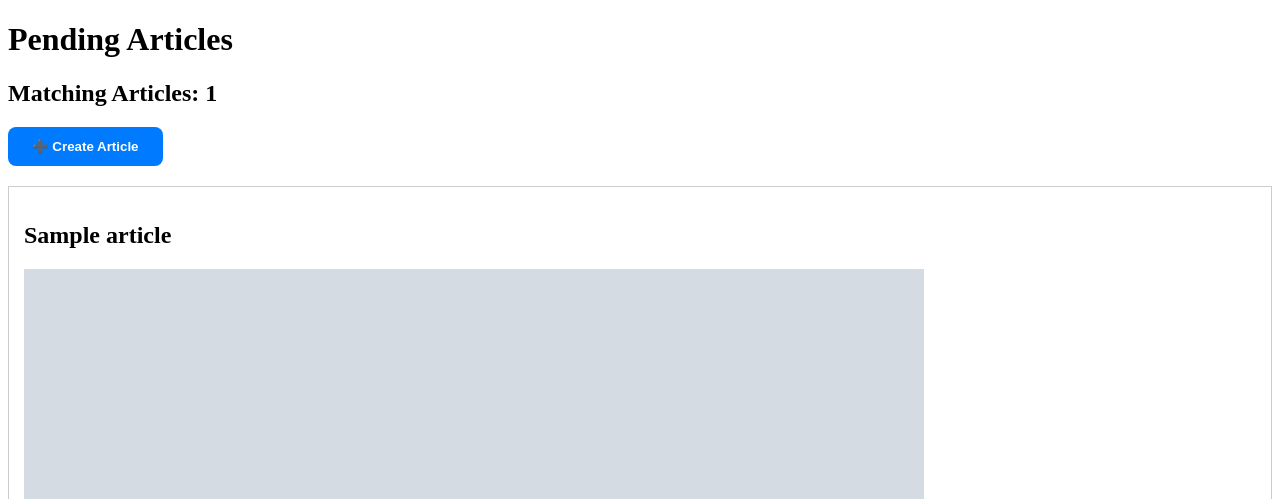
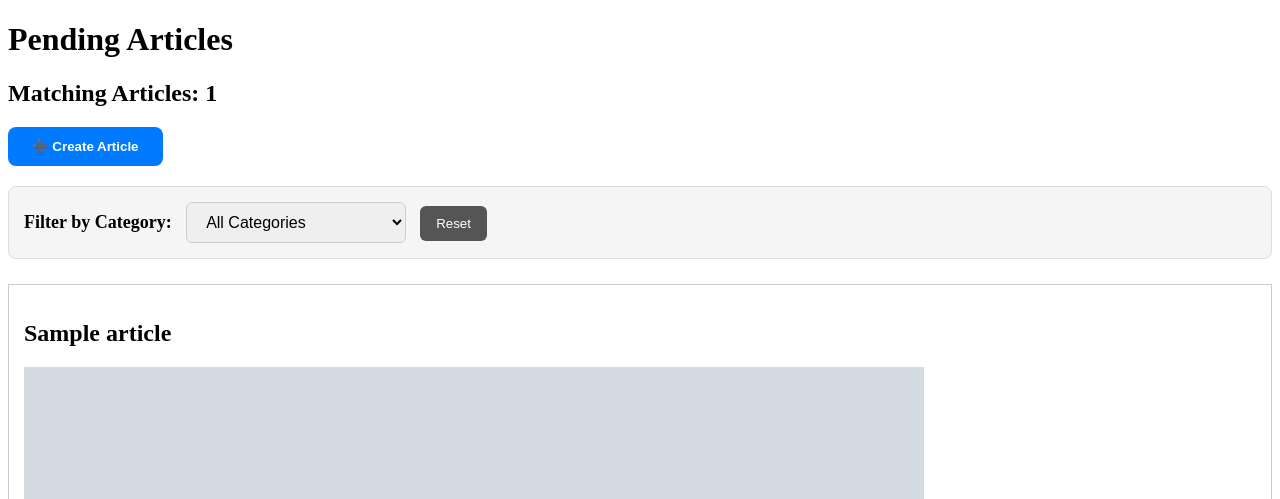
Before and after one commit to DarsanSethuraj/The-News-Feed, a FastAPI app: template Templates/pending_articles.html in a window 1280 px wide. Shown: the top 499 px of the page. Run offline with FastAPI, Linux system fonts and the light colour scheme; the template is opened without the code that fills it: most values are stand-ins (such as "Sample title", 1, 10 or a date in 2020); grey boxes marked "Sample" are stand-in pictures.

Commit message:
Category Filtering in Admin/pending

```diff
--- a/Templates/pending_articles.html
+++ b/Templates/pending_articles.html
@@ -2,14 +2,27 @@
 <html>
 
 <head>
+
     <title>Pending Articles</title>
+
 </head>
+
 
 <body>
 
+
     <h1>Pending Articles</h1>
 
-    <h2>Matching Articles: {{ article_count }}</h2>
+
+    <h2>
+        Matching Articles:
+        <span id="article-count">
+            {{ article_count }}
+        </span>
+    </h2>
+
+
+    <!-- CREATE ARTICLE -->
 
     <button
         type="button"
@@ -29,10 +42,85 @@
     </button>
 
 
+    <!-- CATEGORY FILTER -->
+
+    <div
+        style="
+            margin-bottom:25px;
+            padding:15px;
+            background:#f5f5f5;
+            border:1px solid #ddd;
+            border-radius:8px;
+        "
+    >
+
+        <label
+            for="category-filter"
+            style="
+                font-weight:bold;
+                font-size:18px;
+                margin-right:10px;
+            "
+        >
+            Filter by Category:
+        </label>
+
+
+        <select
+            id="category-filter"
+            onchange="filterArticlesByCategory()"
+            style="
+                padding:10px 15px;
+                font-size:16px;
+                border:1px solid #ccc;
+                border-radius:6px;
+                min-width:220px;
+                cursor:pointer;
+            "
+        >
+
+            <option value="all">
+                All Categories
+            </option>
+
+
+            {% for category in categories %}
+
+                <option value="{{ category }}">
+                    {{ category }}
+                </option>
+
+            {% endfor %}
+
+        </select>
+
+
+        <button
+            type="button"
+            onclick="resetCategoryFilter()"
+            style="
+                margin-left:10px;
+                padding:10px 16px;
+                border:none;
+                border-radius:6px;
+                background:#555;
+                color:white;
+                cursor:pointer;
+            "
+        >
+            Reset
+        </button>
+
+    </div>
+
+
+
     {% for article in articles %}
+
 
     <div
         id="article-{{ article.id }}"
+        data-category="{{ article.category }}"
         style="
             border:1px solid #ccc;
             padding:15px;
@@ -41,11 +129,13 @@
         "
     >
 
+
         <!-- TITLE -->
 
         <h2 id="title-display-{{ article.id }}">
             {{ article.title }}
         </h2>
+
 
 
         <!-- IMAGE -->
@@ -65,22 +155,27 @@
         {% endif %}
 
 
+
         <!-- IMAGE URL -->
 
         <p>
 
-            <strong>Image URL:</strong>
+            <strong>
+                Image URL:
+            </strong>
 
             <span
                 id="image-url-display-{{ article.id }}"
-                style="word-break:break-all;
-                color:#007bff;
+                style="
+                    word-break:break-all;
+                    color:#007bff;
                 "
             >
                 {{ article.image_url or '' }}
             </span>
 
         </p>
+
 
 
         <!-- AUTHOR + CATEGORY + EDIT -->
@@ -113,17 +208,21 @@
             </p>
 
 
+
             <p style="margin:0;">
 
                 <strong>
                     Category:
                 </strong>
 
-                <span id="category-display-{{ article.id }}">
+                <span
+                    id="category-display-{{ article.id }}"
+                >
                     {{ article.category }}
                 </span>
 
             </p>
+
 
 
             <!-- EDIT BUTTON -->
@@ -149,6 +248,7 @@
         </div>
 
 
+
         <!-- ARTICLE AGE -->
 
         <p
@@ -159,10 +259,13 @@
                 font-weight:bold;
             "
         >
+
             {{ article.age_minutes // 60 }}h
             {{ article.age_minutes % 60 }}m
             ago
+
         </p>
+
 
 
         <!-- CONTENT DISPLAY -->
@@ -179,6 +282,7 @@
         </div>
 
 
+
         <!-- EDIT FORM -->
 
         <div
@@ -189,6 +293,7 @@
                 margin-bottom:35px;
             "
         >
+
 
             <!-- COPY CONTENT -->
 
@@ -220,11 +325,17 @@
             </div>
 
 
+
             <!-- TITLE -->
 
             <label>
-                <strong>Title</strong>
+
+                <strong>
+                    Title
+                </strong>
+
             </label>
+
 
             <input
                 id="title-editor-{{ article.id }}"
@@ -241,11 +352,17 @@
             >
 
 
+
             <!-- CATEGORY -->
 
             <label>
-                <strong>Category</strong>
+
+                <strong>
+                    Category
+                </strong>
+
             </label>
+
 
             <select
                 id="category-editor-{{ article.id }}"
@@ -259,77 +376,33 @@
                 "
             >
 
-                <option
-                    value="World"
-                    {% if article.category == "World" %}selected{% endif %}
-                >
-                    World
-                </option>
+                {% for category in categories %}
 
-                <option
-                    value="India"
-                    {% if article.category == "India" %}selected{% endif %}
-                >
-                    India
-                </option>
+                    <option
+                        value="{{ category }}"
+                        {% if article.category == category %}
+                            selected
+                        {% endif %}
+                    >
+                        {{ category }}
+                    </option>
 
-                <option
-                    value="Kerala"
-                    {% if article.category == "Kerala" %}selected{% endif %}
-                >
-                    Kerala
-                </option>
-
-                <option
-                    value="Entertainment"
-                    {% if article.category == "Entertainment" %}selected{% endif %}
-                >
-                    Entertainment
-                </option>
-
-                <option
-                    value="Gulf"
-                    {% if article.category == "Gulf" %}selected{% endif %}
-                >
-                    Gulf
-                </option>
-
-                <option
-                    value="Tech"
-                    {% if article.category == "Tech" %}selected{% endif %}
-                >
-                    Tech
-                </option>
-
-                <option
-                    value="Sports"
-                    {% if article.category == "Sports" %}selected{% endif %}
-                >
-                    Sports
-                </option>
-
-                <option
-                    value="Crime"
-                    {% if article.category == "Crime" %}selected{% endif %}
-                >
-                    Crime
-                </option>
-
-                <option
-                    value="Uncategorized"
-                    {% if article.category == "Uncategorized" %}selected{% endif %}
-                >
-                    Uncategorized
-                </option>
+                {% endfor %}
 
             </select>
+
 
 
             <!-- IMAGE URL -->
 
             <label>
-                <strong>Image URL</strong>
+
+                <strong>
+                    Image URL
+                </strong>
+
             </label>
+
 
             <input
                 id="image-editor-{{ article.id }}"
@@ -347,11 +420,17 @@
             >
 
 
+
             <!-- CONTENT -->
 
             <label>
-                <strong>Content</strong>
+
+                <strong>
+                    Content
+                </strong>
+
             </label>
+
 
             <textarea
                 id="content-editor-{{ article.id }}"
@@ -364,6 +443,7 @@
                     box-sizing:border-box;
                 "
             >{{ article.content }}</textarea>
+
 
 
             <!-- SAVE / CANCEL -->
@@ -416,6 +496,7 @@
         </div>
 
 
+
         <!-- TIERS -->
 
         <div
@@ -451,6 +532,7 @@
             </label>
 
 
+
             <label
                 style="
                     font-size:22px;
@@ -473,6 +555,7 @@
                 50
 
             </label>
+
 
 
             <label
@@ -499,6 +582,7 @@
             </label>
 
         </div>
+
 
 
         <!-- ACTION BUTTONS -->
@@ -528,6 +612,7 @@
             </button>
 
 
+
             <button
                 type="button"
                 onclick="confirmBreaking({{ article.id }})"
@@ -545,6 +630,7 @@
             >
                 BREAKING
             </button>
+
 
 
             <button
@@ -567,16 +653,94 @@
 
         </div>
 
+
     </div>
 
+
     {% endfor %}
+
+
+
+    <!-- CATEGORY FILTER -->
+
+    <script>
+
+        function filterArticlesByCategory() {
+
+            const selectedCategory =
+                document.getElementById(
+                    "category-filter"
+                ).value;
+
+
+            const articles =
+                document.querySelectorAll(
+                    "[id^='article-']"
+                );
+
+
+            let visibleCount = 0;
+
+
+            articles.forEach(function(article) {
+
+                const articleCategory =
+                    article.getAttribute(
+                        "data-category"
+                    );
+
+
+                if (
+                    selectedCategory === "all" ||
+                    articleCategory === selectedCategory
+                ) {
+
+                    article.style.display = "block";
+
+                    visibleCount++;
+
+                }
+
+                else {
+
+                    article.style.display = "none";
+
+                }
+
+            });
+
+
+            document.getElementById(
+                "article-count"
+            ).innerText = visibleCount;
+
+        }
+
+
+
+        function resetCategoryFilter() {
+
+            document.getElementById(
+                "category-filter"
+            ).value = "all";
+
+
+            filterArticlesByCategory();
+
+        }
+
+    </script>
+
 
 
     <!-- APPROVE / REJECT -->
 
     <script>
 
-        async function moderateArticle(articleId, action) {
+        async function moderateArticle(
+            articleId,
+            action
+        ) {
 
             try {
 
@@ -628,9 +792,11 @@
                 }
 
 
-                setTimeout(function () {
+                setTimeout(function() {
 
                     articleEl.remove();
+
+                    filterArticlesByCategory();
 
                 }, 800);
 
@@ -656,6 +822,7 @@
         }
 
     </script>
+
 
 
     <!-- EDIT TOGGLE -->
@@ -685,6 +852,7 @@
         }
 
     </script>
+
 
 
     <!-- COPY CONTENT -->
@@ -724,20 +892,10 @@
                 );
 
 
-                /*
-                 * Clear title and content
-                 * ONLY after successful copy.
-                 */
-
                 titleField.value = "";
 
                 contentField.value = "";
 
-
-                /*
-                 * Category and image URL
-                 * remain unchanged.
-                 */
 
                 alert(
                     "Title and content copied."
@@ -752,6 +910,7 @@
                     error
                 );
 
+
                 alert(
                     "Failed to copy content."
                 );
@@ -761,6 +920,7 @@
         }
 
     </script>
+
 
 
     <!-- BREAKING -->
@@ -817,9 +977,11 @@
                     "blue";
 
 
-                setTimeout(function () {
+                setTimeout(function() {
 
                     articleEl.remove();
+
+                    filterArticlesByCategory();
 
                 }, 800);
 
@@ -847,6 +1009,7 @@
     </script>
 
 
+
     <!-- ARTICLE AGE -->
 
     <script>
@@ -857,7 +1020,7 @@
                 .querySelectorAll(
                     "[id^='age-']"
                 )
-                .forEach(function (el) {
+                .forEach(function(el) {
 
                     const ageMinutes =
                         parseInt(
@@ -905,6 +1068,7 @@
         );
 
     </script>
+
 
 
     <!-- APPROVE -->
@@ -977,6 +1141,9 @@
                         )
                         .remove();
 
+
+                    filterArticlesByCategory();
+
                 }
 
                 else {
@@ -1002,6 +1169,7 @@
         }
 
     </script>
+
 
 
     <!-- SAVE ARTICLE -->
@@ -1034,10 +1202,6 @@
                 ).value;
 
 
-            /*
-             * Validate title
-             */
-
             if (!title.trim()) {
 
                 alert(
@@ -1048,10 +1212,6 @@
 
             }
 
-
-            /*
-             * Validate content
-             */
 
             if (!content.trim()) {
 
@@ -1094,36 +1254,38 @@
 
                 if (response.ok) {
 
-                    /*
-                     * Update title
-                     */
 
                     document.getElementById(
                         `title-display-${articleId}`
                     ).innerText = title;
 
 
-                    /*
-                     * Update content
-                     */
-
                     document.getElementById(
                         `content-display-${articleId}`
                     ).innerHTML = content;
 
-
-                    /*
-                     * Update category
-                     */
 
                     document.getElementById(
                         `category-display-${articleId}`
                     ).innerText = category;
 
 
+                    const articleElement =
+                        document.getElementById(
+                            `article-${articleId}`
+                        );
+
+
                     /*
-                     * Update image URL text
+                     * Update category used
+                     * by the filter.
                      */
+
+                    articleElement.setAttribute(
+                        "data-category",
+                        category
+                    );
+
 
                     const imageUrlDisplay =
                         document.getElementById(
@@ -1139,10 +1301,6 @@
                     }
 
 
-                    /*
-                     * Update image
-                     */
-
                     const image =
                         document.getElementById(
                             `image-display-${articleId}`
@@ -1153,7 +1311,8 @@
 
                         if (imageUrl) {
 
-                            image.src = imageUrl;
+                            image.src =
+                                imageUrl;
 
                             image.style.display =
                                 "block";
@@ -1180,12 +1339,6 @@
                         !image
                     ) {
 
-                        const articleElement =
-                            document.getElementById(
-                                `article-${articleId}`
-                            );
-
-
                         const titleElement =
                             document.getElementById(
                                 `title-display-${articleId}`
@@ -1201,13 +1354,17 @@
                         newImage.id =
                             `image-display-${articleId}`;
 
+
                         newImage.src =
                             imageUrl;
 
+
                         newImage.width = 900;
+
 
                         newImage.style.maxWidth =
                             "100%";
+
 
                         newImage.style.height =
                             "auto";
@@ -1221,11 +1378,15 @@
                     }
 
 
+                    toggleEdit(articleId);
+
+
                     /*
-                     * Close edit mode
+                     * Reapply current category
+                     * filter after editing.
                      */
 
-                    toggleEdit(articleId);
+                    filterArticlesByCategory();
 
                 }
 
@@ -1270,6 +1431,7 @@
                     error
                 );
 
+
                 alert(
                     "Could not connect to the server."
                 );
```
